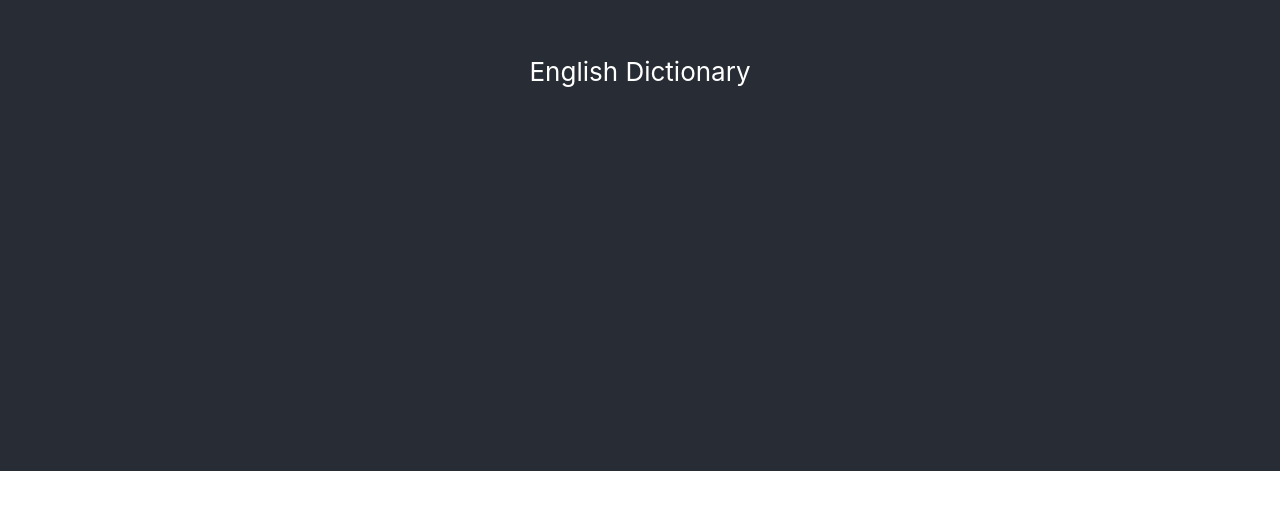
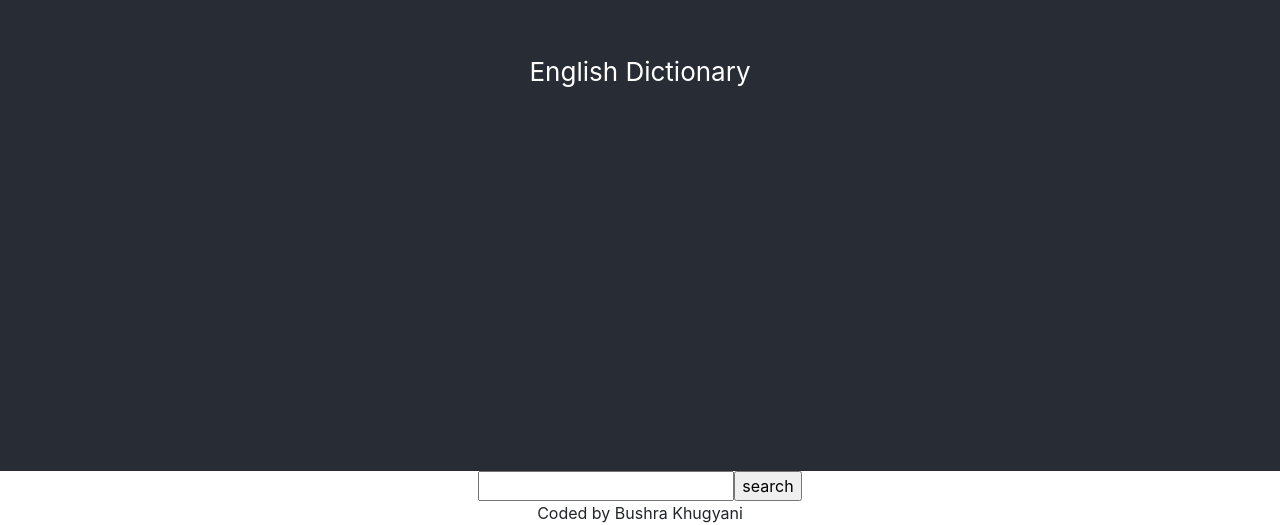
Before and after one commit to bushrakhugyani/dictionary-4u, a React (Create React App) app: page / in a window 1280 px wide. Shown: the part 329-854 px from the top of the page. Before the commit the page ends 800 px from the top, so only its background shows below. Built offline with nearby package versions, Linux system fonts and the light colour scheme.

Commit message:
Update App.js

```diff
--- a/src/App.js
+++ b/src/App.js
@@ -1,12 +1,19 @@
 
+import Dictionary from "./Dictionary.js";
 import './App.css';
 
 function App() {
   return (
     <div className="App">
       <header className="App-header">
-       English Dictionary
+     English Dictionary
       </header>
+      <main>
+        < Dictionary />
+      </main>
+      <footer className="App-footer">
+        Coded by Bushra Khugyani
+      </footer>
     </div>
   );
 }
```
